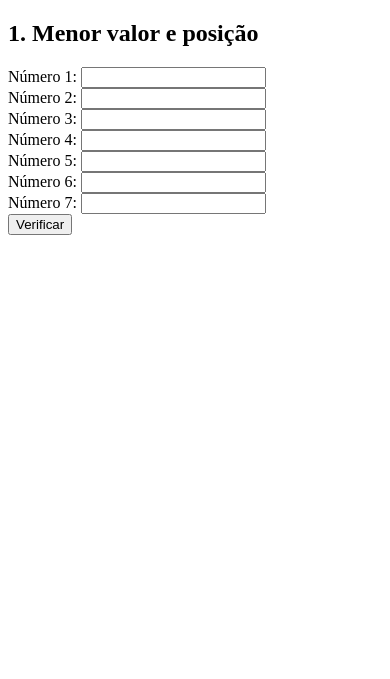
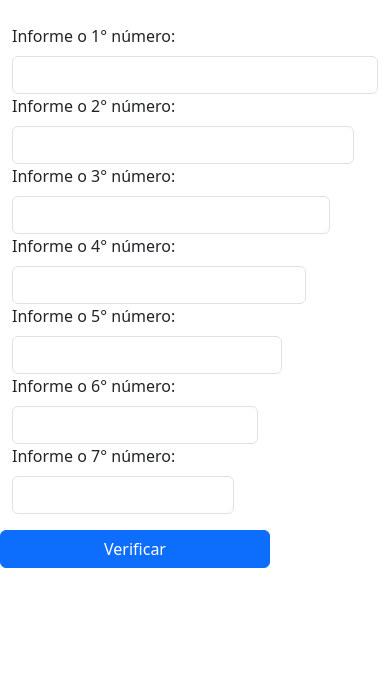
Before and after one commit to Ygor-IA/Eletiva-1, a PHP site: page /Lista_2/exerc_1.php in a window 390 px wide. Shown: the top 679 px of the page. Run offline with PHP 8.4, Linux system fonts and the light colour scheme.

Commit message:
Consertanto exerc_1

```diff
--- a/Lista_2/exerc_1.php
+++ b/Lista_2/exerc_1.php
@@ -1,21 +1,33 @@
-<!DOCTYPE html>
-<html lang="pt-br">
-<head><meta charset="UTF-8"><title>Ex1</title></head>
+<!doctype html>
+<html lang="pt-BR">
+<head>
+<meta charset="utf-8">
+<meta name="viewport" content="width=device-width, initial-scale=1">
+<title></title>
+<link href="https://cdn.jsdelivr.net/npm/bootstrap@5.3.0/dist/css/bootstrap.min.css" rel="stylesheet" >
+</head>
 <body>
-<h2>1. Menor valor e posição</h2>
+<div class="container py-3">
+<h1></h1>
 <form method="post">
     <?php for ($i=1; $i<=7; $i++): ?>
-        Número <?= $i ?>: <input type="number" name="nums[]" required><br>
-    <?php endfor; ?>
-    <button type="submit">Verificar</button>
+<div class="row inline-row mb-3"><div class="col-md-12">
+              <label for="nums[]" class="form-label">Informe o <?= $i ?>° número:</label>
+              <input type="number" id="nums[]" name="nums[]" class="form-control" required="">
+            </div>
+        <?php endfor; ?>
+    </div>
+<button type="submit" class="btn btn-primary">Verificar</button>
 </form>
 <?php
-if ($_POST) {
+if ($_SERVER['REQUEST_METHOD'] == 'POST') {
     $nums = $_POST['nums'];
     $menor = min($nums);
     $pos = array_search($menor, $nums) + 1;
     echo "Menor valor: $menor<br>Posição: $pos";
 }
 ?>
+<script src="https://cdn.jsdelivr.net/npm/bootstrap@5.3.6/dist/js/bootstrap.bundle.min.js" integrity="sha384-j1CDi7MgGQ12Z7Qab0qlWQ/Qqz24Gc6BM0thvEMVjHnfYGF0rmFCozFSxQBxwHKO" crossorigin="anonymous">
+</script>
 </body>
 </html>
```
